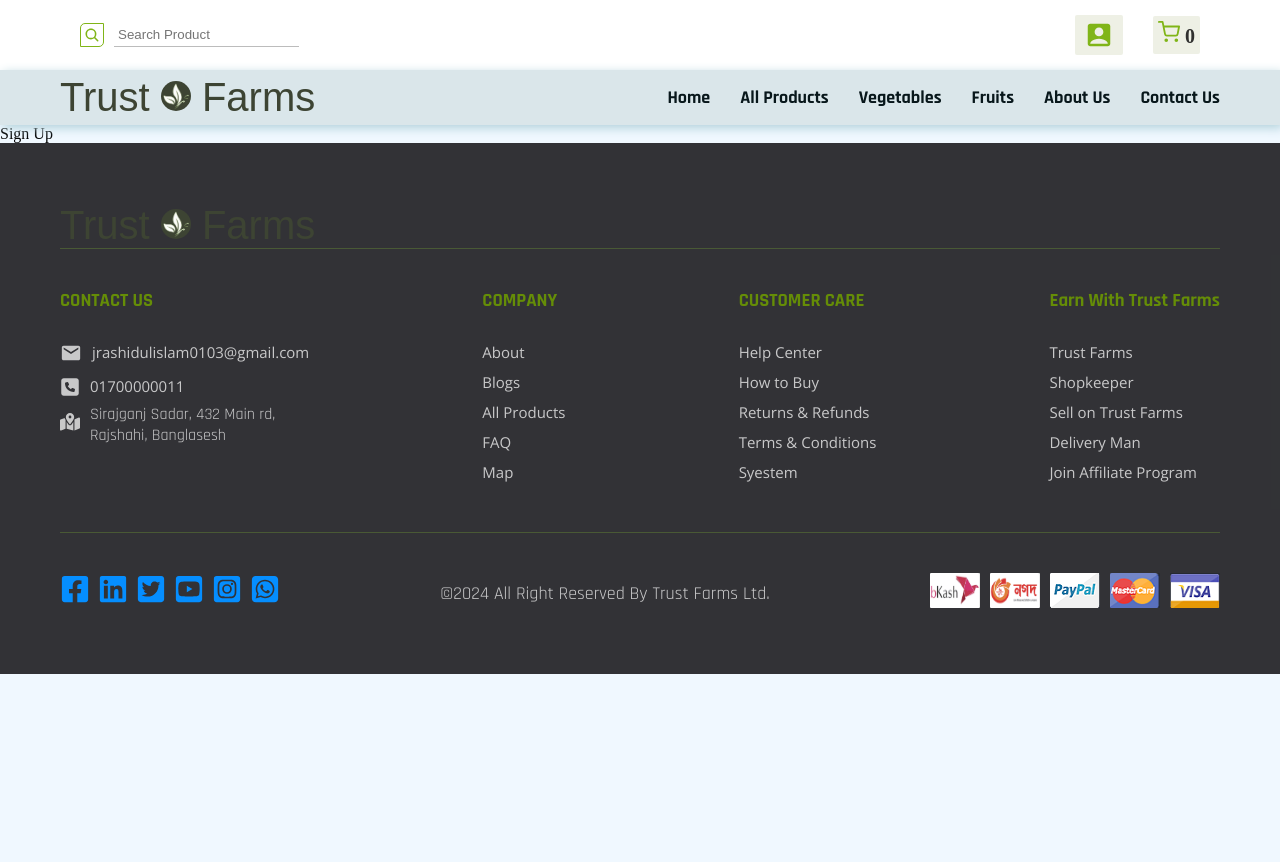
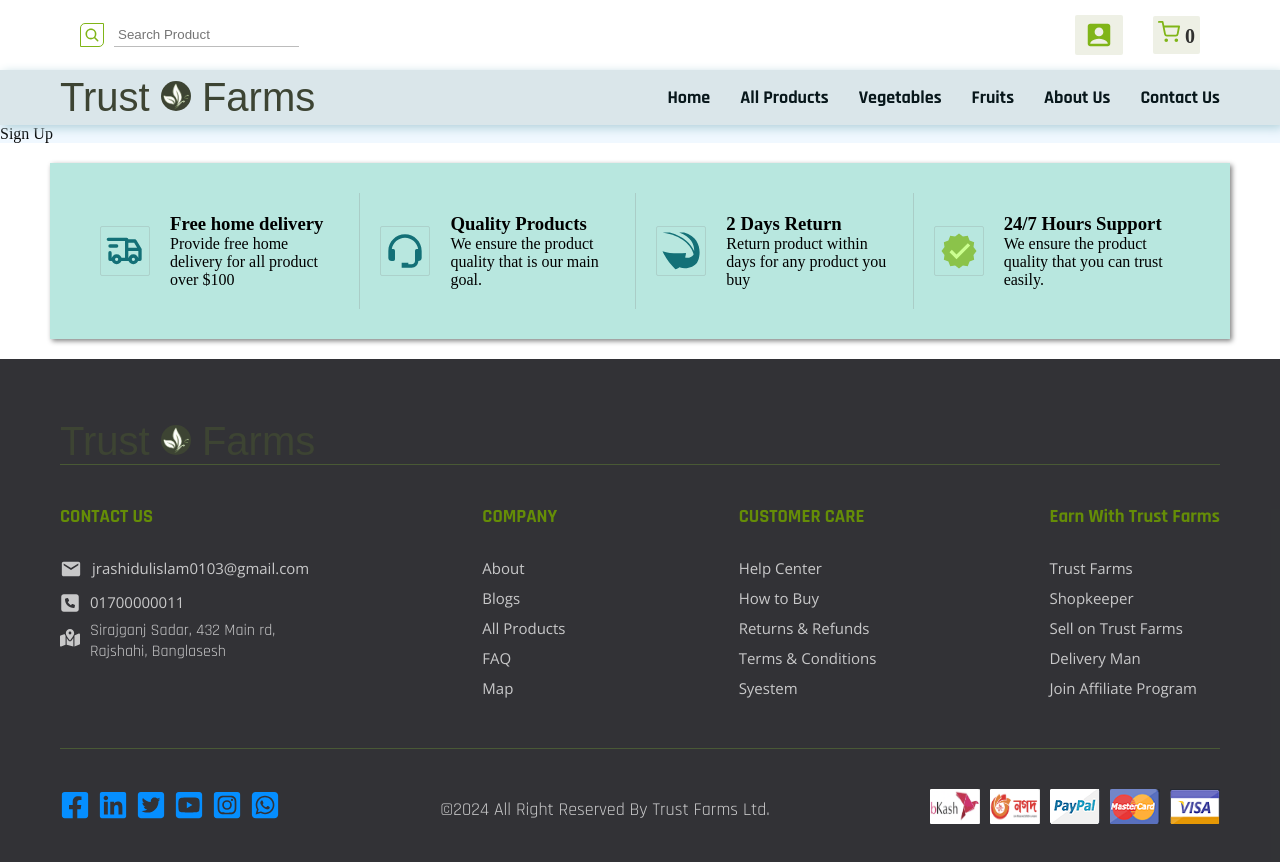
Before and after one commit to rashidulislamg71/trust-farms, a React (Vite) app: page /signup in a window 1280 px wide. Shown: the top 862 px of the page. Before the commit the page ends 800 px from the top, so only its background shows below. Built offline with nearby package versions, Linux system fonts and the light colour scheme; a web font is replaced by a local one.

Commit message:
our_services

```diff
--- a/src/Components/Fruits_products/Fruits_products.module.css
+++ b/src/Components/Fruits_products/Fruits_products.module.css
@@ -21,19 +21,20 @@
 
 
 .fruits_products_styles{
-    padding: 60px 60px;
+    padding: 60px 40px;
     background-color: rgb(255, 255, 255);
 }
 
 .fruits_container{
-
+    margin: 0 auto;
 }
 
 .fruits_title{
     text-align: center;
-    font-size: 40px;
+    font-size: 35px;
     color: var(--cart-color-black);
     font-family: var(--cart-font-family);
+    margin-bottom: 40px;
 }
 
 .fruits_inner_content{
--- a/src/Components/MainLayout/MainLayout/MainLayout.jsx
+++ b/src/Components/MainLayout/MainLayout/MainLayout.jsx
@@ -1,8 +1,10 @@
-import React from 'react';
+
+
 import Navigation from '../Navigation/Navigation';
 import { Outlet } from 'react-router-dom';
 import Footer from './../Footer/Footer';
 import SearchAndCart from '../SearchAndCart/SearchAndCart';
+import Our_Services from '../Our_Services/Our_Services';
 
 const MainLayout = () => {
     return (
@@ -10,6 +12,7 @@
             <SearchAndCart />
             <Navigation />
             <Outlet />
+            <Our_Services />
             <Footer />
         </div>
     );
--- /dev/null
+++ b/src/Components/MainLayout/Our_Services/Our_Services.jsx
@@ -0,0 +1,67 @@
+/* eslint-disable no-unused-vars */
+// Styles CSS
+import styles from "./Our_Services.module.css";
+
+// Recat icons
+import { TbTruckDelivery } from "react-icons/tb";
+import { BiSupport } from "react-icons/bi";
+import { GiReturnArrow } from "react-icons/gi";
+import { FcApproval } from "react-icons/fc";
+
+const Our_Services = () => {
+  return (
+    <section className={styles.our_services_styles}>
+      <div className={styles.our_services_container}>
+        <div className={styles.our_services_inner_content}>
+          <div className={styles.our_service_content}>
+            <div className={styles.service_icons}>
+
+              <TbTruckDelivery />
+            </div>
+            <div className={styles.service_content}>
+              <h3>Free home delivery</h3>
+              <p>
+                Provide free home delivery  for all product over $100
+              </p>
+            </div>
+          </div>
+          <div className={styles.our_service_content}>
+            <div className={styles.service_icons}>
+              <BiSupport />
+            </div>
+            <div className={styles.service_content}>
+              <h3>Quality Products</h3>
+              <p>
+                We ensure the product quality that is our main goal.
+              </p>
+            </div>
+          </div>
+          <div className={styles.our_service_content}>
+            <div className={styles.service_icons}>
+              <GiReturnArrow />
+            </div>
+            <div className={styles.service_content}>
+              <h3>2 Days Return</h3>
+              <p>
+                Return product within days for any product you buy
+              </p>
+            </div>
+          </div>
+          <div className={styles.our_service_content}>
+            <div className={styles.service_icons}>
+              <FcApproval />
+            </div>
+            <div className={styles.service_content}>
+              <h3>24/7 Hours Support</h3>
+              <p>
+                We ensure the product quality that you can trust easily.
+              </p>
+            </div>
+          </div>
+        </div>
+      </div>
+    </section>
+  );
+};
+
+export default Our_Services;
--- /dev/null
+++ b/src/Components/MainLayout/Our_Services/Our_Services.module.css
@@ -0,0 +1,47 @@
+
+
+.our_services_styles{
+
+}
+
+.our_services_container{
+    padding: 20px 50px;
+    background-color: #ffff;
+}
+
+.our_services_inner_content{
+    display: flex;
+    align-items: center;
+    justify-content: space-between;
+    background-color: #b8e7df;
+    padding: 30px;
+    box-shadow: 2px 2px 5px grey;
+}
+
+.our_service_content{
+    position: relative;
+    display: flex;
+    justify-content: center;
+    align-items: center;
+    gap: 20px;
+    border-right: 1px solid rgba(128, 128, 128, 0.253);
+    padding: 20px;
+}
+
+.our_service_content:last-child{
+    border-right: none;
+}
+
+
+
+.service_icons{
+    font-size: 40px;
+    border: 1px solid rgba(128, 128, 128, 0.212);
+    display: flex;
+    padding: 4px;
+    border-radius: 2px;
+    color: rgb(19, 112, 119);
+}
+
+.service_content h3{}
+.service_content p{}
```
